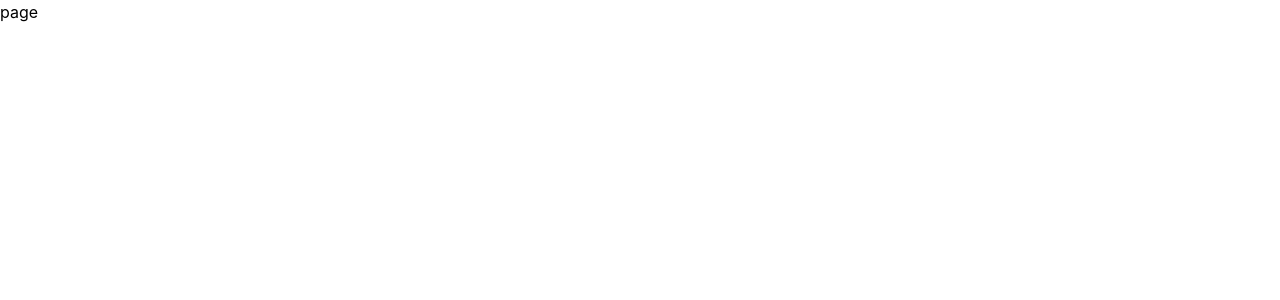
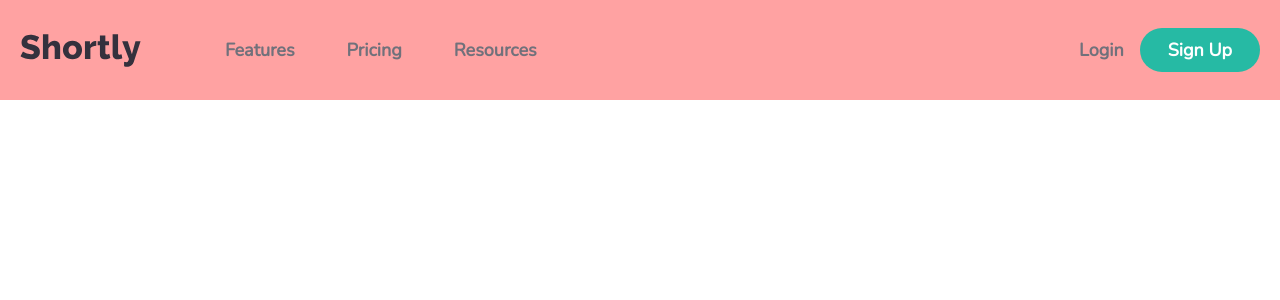
Before and after one commit to Abdouxone/mini-projects, a Next.js app: page /shortly in a window 1280 px wide. Shown: the top 300 px of the page. Built offline with nearby package versions, Linux system fonts and the light colour scheme; a web font is replaced by a local one.

Commit message:
header init

```diff
--- a/app/shortly/page.tsx
+++ b/app/shortly/page.tsx
@@ -1,3 +1,31 @@
 export default function page() {
-  return <div>page</div>;
+  return (
+    <div>
+      {/* header */}
+      <div className="max-w-7xl bg-red-300 font-nunito mx-auto">
+        <div className="flex flex-row items-center p-5 justify-between">
+          <div className="flex flex-row items-center space-x-17">
+            <img src="/shortly/images/logo.svg" alt="logo" />
+            <nav className="lg:flex hidden items-center space-x-5">
+              <a className="p-4 font-bold text-zinc-500 text-lg" href="">
+                Features
+              </a>
+              <a className="p-4 font-bold text-zinc-500 text-lg" href="">
+                Pricing
+              </a>
+              <a className="p-4 font-bold text-zinc-500 text-lg" href="">
+                Resources
+              </a>
+            </nav>
+          </div>
+          <div className="hidden md:flex items-center justify-center ">
+            <div className="p-4 font-bold text-zinc-500 text-lg">Login</div>
+            <div className="px-7 py-2 font-bold  text-white text-lg rounded-3xl bg-strong-cyan">
+              Sign Up
+            </div>
+          </div>
+        </div>
+      </div>
+    </div>
+  );
 }
```
